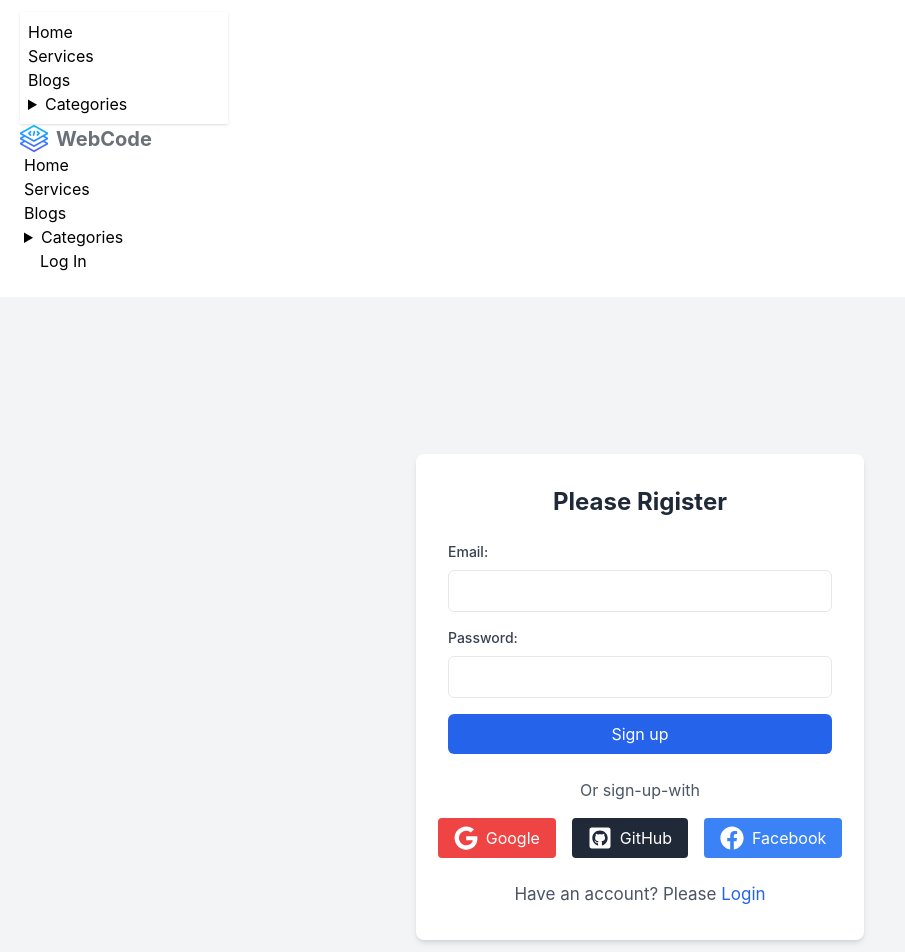
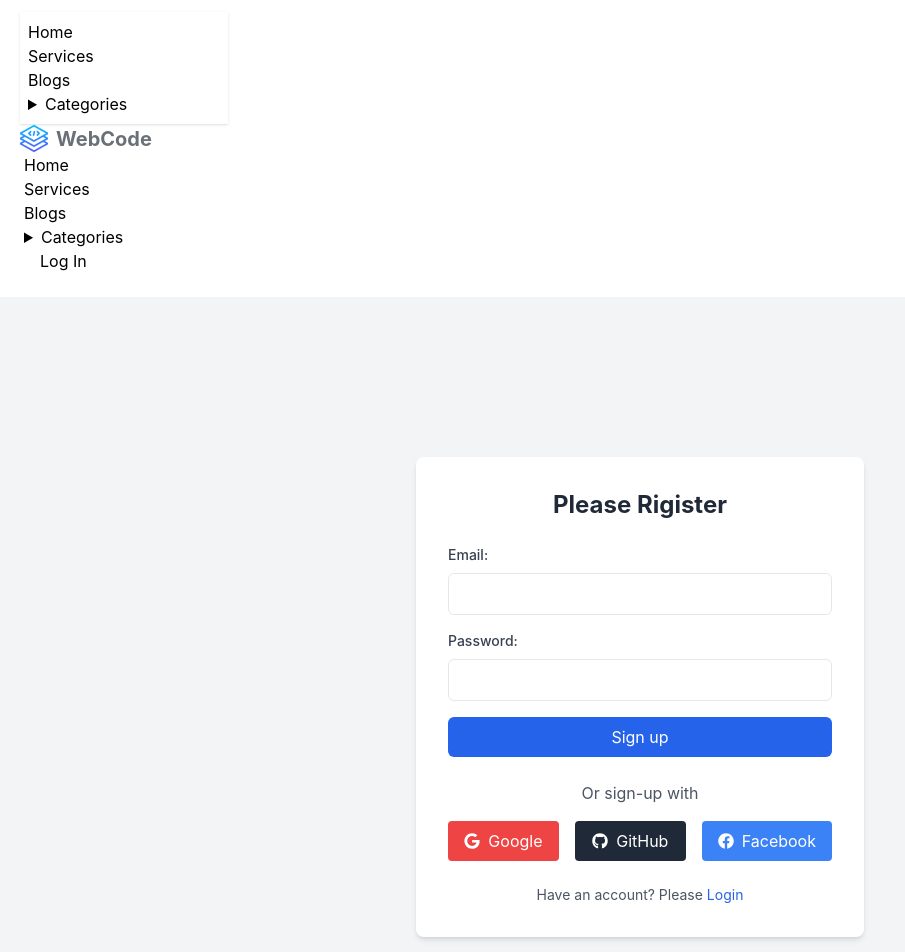
Before and after one commit to ziaul-hoque4820/Web-Code-Agency-Website, a React (Vite) app: page /register in a window 1280 px wide. Shown: the top 952 px of the page, without its empty margins (0-905 px from the left). Built offline with nearby package versions, Linux system fonts and the light colour scheme.

Commit message:
Register Form validation done(use hook form)

```diff
--- a/package.json
+++ b/package.json
@@ -12,6 +12,7 @@
   "dependencies": {
     "react": "^18.3.1",
     "react-dom": "^18.3.1",
+    "react-hook-form": "^7.55.0",
     "react-icons": "^5.5.0",
     "react-router": "^7.5.0"
   },
--- a/src/components/Register.jsx
+++ b/src/components/Register.jsx
@@ -1,46 +1,63 @@
 import React from 'react'
-import { FaGoogle, FaGithubSquare, FaFacebook } from "react-icons/fa";
+import { useForm } from 'react-hook-form';
+import { FaGoogle, FaFacebook, FaGithub } from "react-icons/fa";
 import { Link } from 'react-router';
 
 function Register() {
+    const {
+        register,
+        handleSubmit,
+        formState: { errors },
+    } = useForm();
+
+    const onSubmit = (data) => console.log(data)
+
+
     return (
-    <div className='flex items-center justify-center min-h-screen bg-gray-100'>
+        <div className='flex items-center justify-center min-h-screen bg-gray-100 p-4'>
             <div className='w-full max-w-md p-8 space-y-6 bg-white shadow-md rounded-lg'>
                 <h2 className='text-2xl font-bold text-center text-gray-800'>Please Rigister</h2>
 
                 {/* rigistration form */}
-            <form action="" className='space-y-4'>
+                <form onSubmit={handleSubmit(onSubmit)} className='space-y-4'>
                     <div>
                         <label className='block mb-2 text-sm font-medium text-gray-700'>Email: </label>
-                    <input type="email" className={`w-full px-4 py-2 border rounded-md focus:outline-none focus:ring-2`} />
+                        <input
+                            {...register("email", { required: "Email is required", pattern: { value: /^[^\s@]+@[^\s@]+\.[^\s@]+$/, message: "Invalid email address" } })}
+                            type="email" className={`w-full px-4 py-2 border rounded-md focus:outline-none focus:ring-2`} />
+                        {errors.email && <p className='text-sm italic my-2 text-red-500'>{errors.email.message}</p>}
                     </div>
                     <div>
                         <label className='block mb-2 text-sm font-medium text-gray-700'>Password: </label>
-                    <input type="password" className={`w-full px-4 py-2 border rounded-md focus:outline-none focus:ring-2`} />
+                        <input
+                            {...register("password", { required: "password is required", minLength: { value: 6, message: "password must be at least 6 characters" } })}
+                            type="password" className={`w-full px-4 py-2 border rounded-md focus:outline-none focus:ring-2`} />
+                        {errors.password && <p className='text-sm italic my-2 text-red-500'>{errors.password.message}</p>}
                     </div>
                     <button type='submit' className='w-full py-2 text-white bg-blue-600 rounded-md hover:bg-blue-700'>Sign up</button>
                 </form>
 
                 {/* social login */}
                 <div className='text-center space-y-4'>
-                <p className='text-gray-600'>Or sign-up-with</p>
-                <div className='flex justify-center space-x-4'>
-                    <button className='flex items-center px-4 py-2 space-x-2 text-white bg-red-500 rounded hover:bg-red-600'>
-                        <FaGoogle className='text-2xl' />
+                    <p className='text-gray-600'>Or sign-up with</p>
+
+                    <div className='flex flex-col sm:flex-row  justify-center  gap-4'>
+                        <button className='flex w-full justify-center items-center px-4 py-2 space-x-2 text-white bg-red-500 rounded hover:bg-red-600'>
+                            <FaGoogle />
                             <span>Google</span>
                         </button>
-                    <button className='flex items-center px-4 py-2 space-x-2 text-white bg-gray-800 rounded hover:bg-gray-900'>
-                        <FaGithubSquare className='text-2xl' />
+                        <button className='flex w-full justify-center items-center px-4 py-2 space-x-2 text-white bg-gray-800 rounded hover:bg-gray-900'>
+                            <FaGithub />
                             <span>GitHub</span>
                         </button>
-                    <button className='flex items-center px-4 py-2 space-x-2 text-white bg-blue-500 rounded hover:bg-blue-600'>
-                        <FaFacebook className='text-2xl' />
+                        <button className='flex w-full justify-center items-center px-4 py-2 space-x-2 text-white bg-blue-500 rounded hover:bg-blue-600'>
+                            <FaFacebook />
                             <span>Facebook</span>
                         </button>
                     </div>
                 </div>
 
-            <p className='text-[17px] text-center text-gray-600'>Have an account? Please <Link to="/login" className='text-blue-600 hover:underline'>Login</Link> </p>
+                <p className='text-sm text-center text-gray-600'>Have an account? Please <Link to="/login" className='text-blue-600 hover:underline'>Login</Link> </p>
             </div>
         </div>
     )
```
Also changed, not shown: 1 other file (tests, documents, lock files or other folders). Lines whose indentation alone changed are shown as unchanged.
